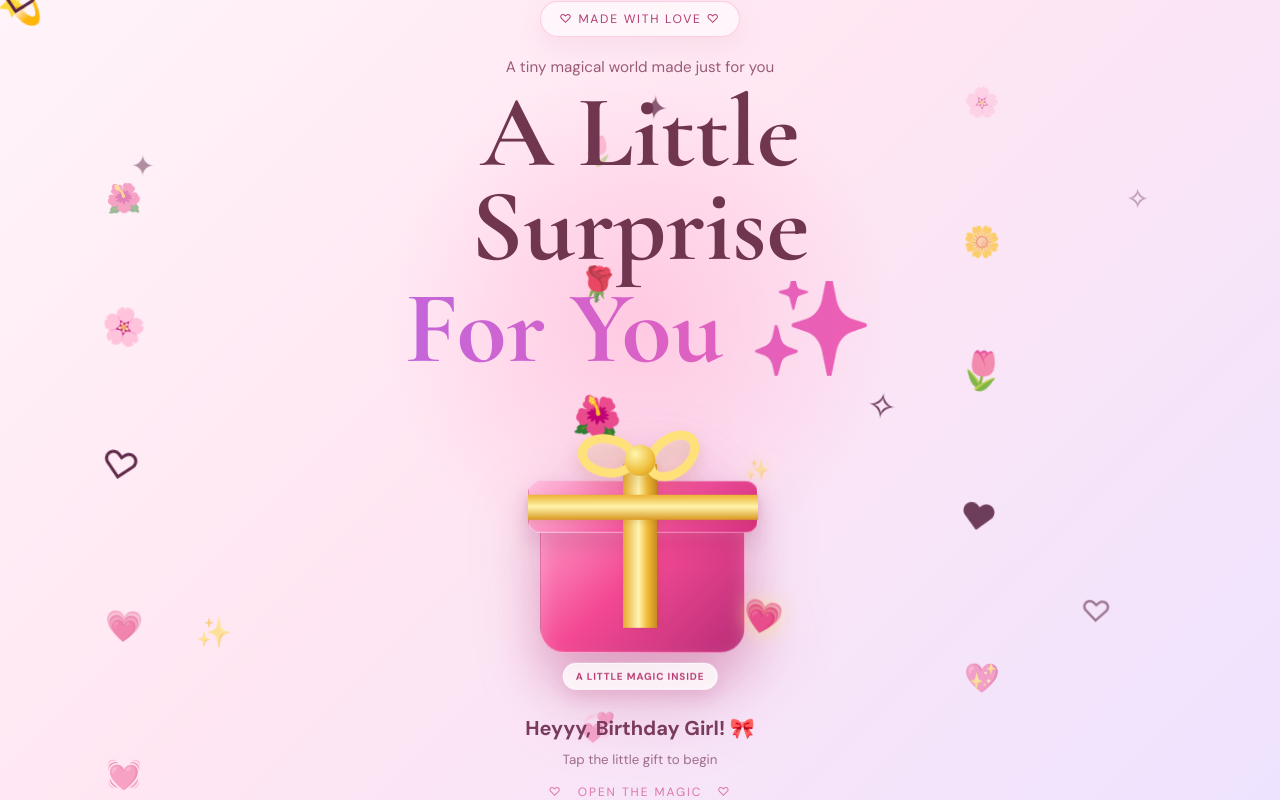
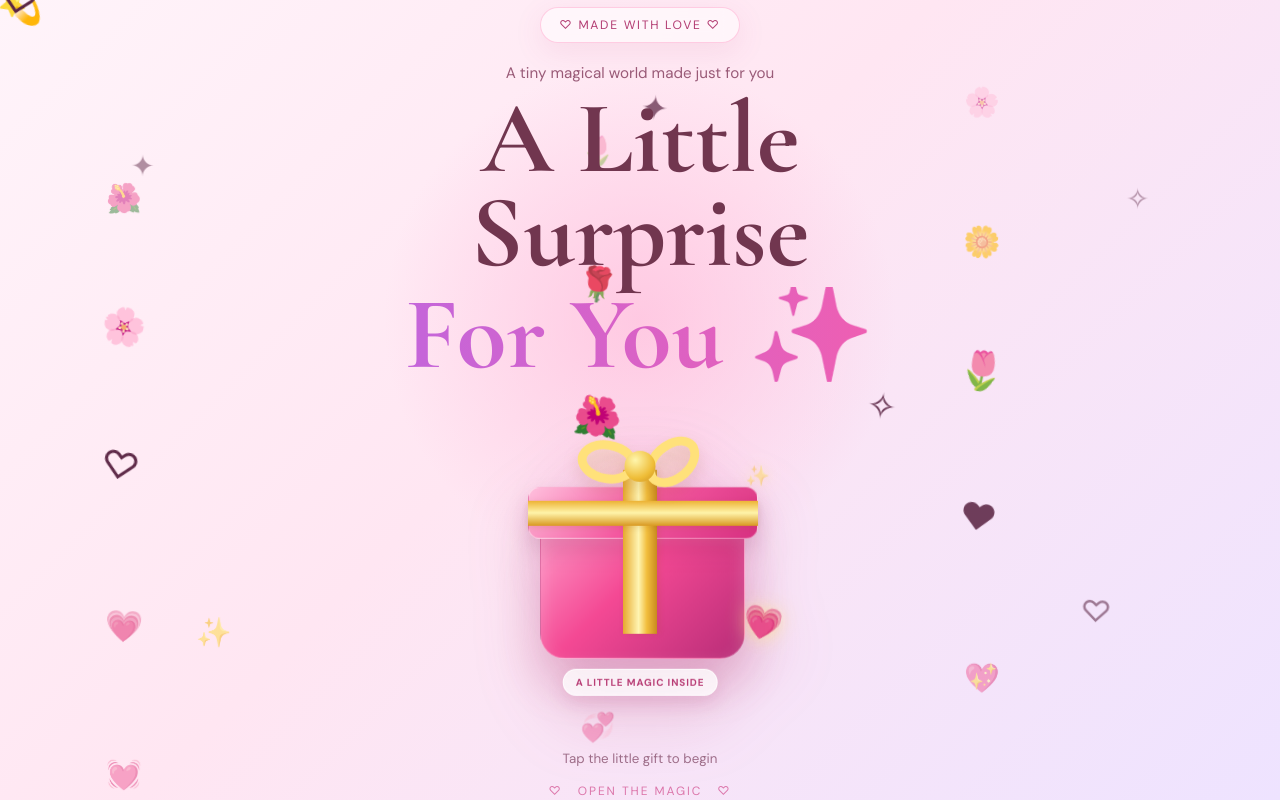
Before and after one commit to VivekMishra21/drishti-birthday, a React (Vite) app: page / in a window 1280 px wide. Built offline with nearby package versions, Linux system fonts and the light colour scheme.

Commit message:
Add birthday website

```diff
--- a/src/App.jsx
+++ b/src/App.jsx
@@ -395,7 +395,7 @@ export default function App() {
             </div>
           </button>
           <p className="gift-hello">
-            <strong>Heyyy, Birthday Girl! 🎀</strong>
+
             <br />
             <small>Tap the little gift to begin</small>
           </p>
```
